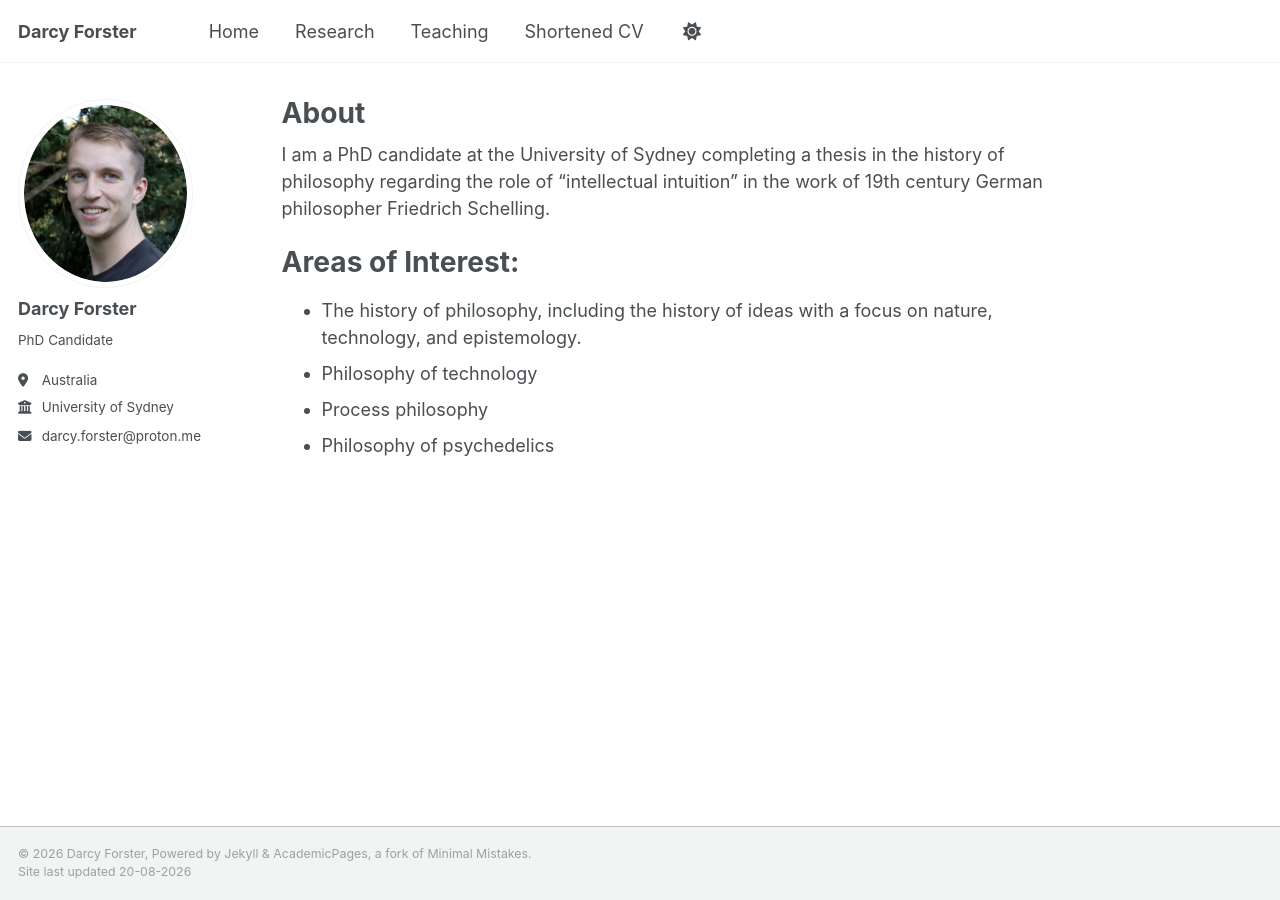
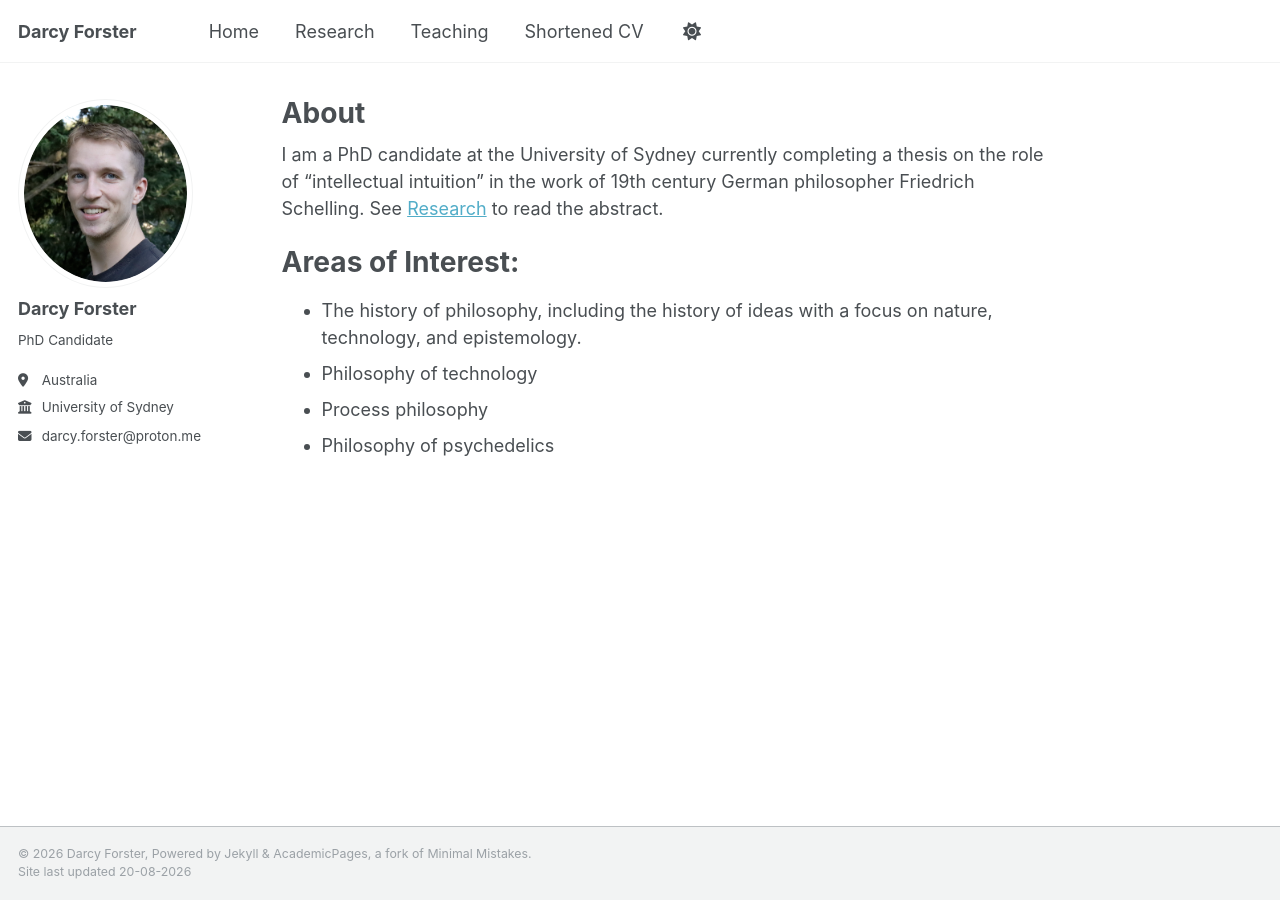
Before and after one commit to darcyforster/academic-pages, a Jekyll site: the page built from _pages/about.md, in a window 1280 px wide. Built offline with Jekyll 4.4.1, drawn with Linux system fonts in a browser that asks for light colours.

Commit message:
Update about.md

```diff
--- a/_pages/about.md
+++ b/_pages/about.md
@@ -6,7 +6,7 @@ redirect_from:
   - /about/
   - /about.html
 ---
-I am a PhD candidate at the University of Sydney completing a thesis in the history of philosophy regarding the role of "intellectual intuition" in the work of 19th century German philosopher Friedrich Schelling.
+I am a PhD candidate at the University of Sydney currently completing a thesis on the role of "intellectual intuition" in the work of 19th century German philosopher Friedrich Schelling. See [Research](https://darcyforster.com/research/) to read the abstract.
 
 Areas of Interest:
 ======
```
